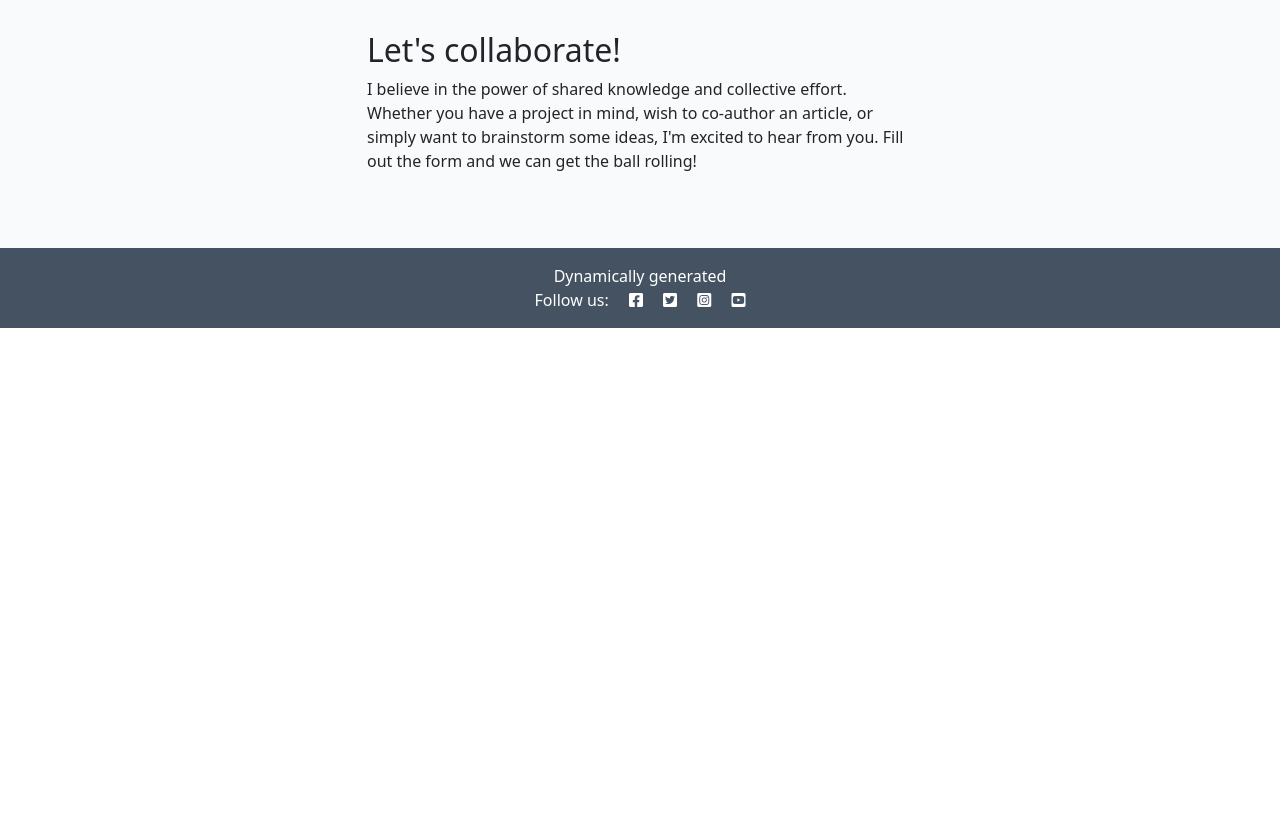
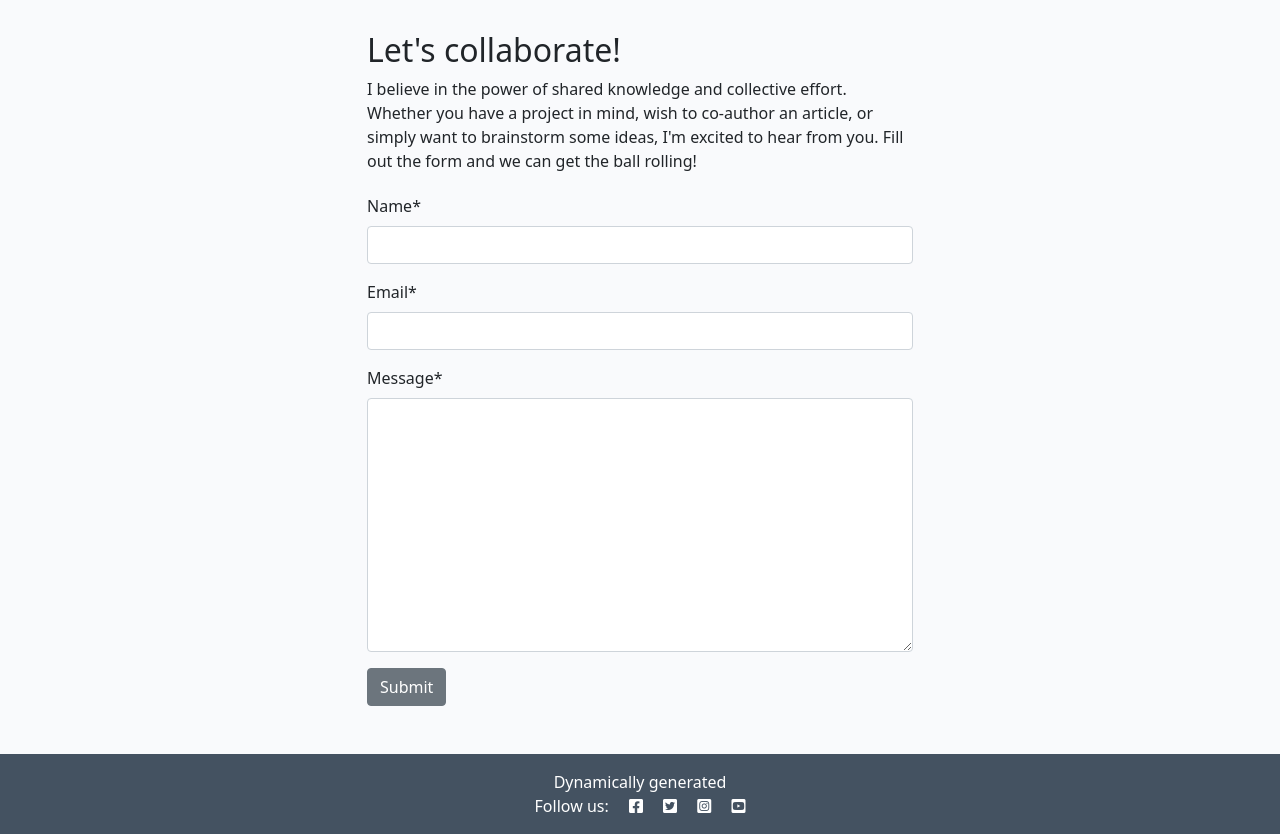
Before and after one commit to lowrycode/django-blog, a Django app: page /about/ in a window 1280 px wide. Shown: the part 472-1306 px from the top of the page. Before the commit the page ends 800 px from the top, so only its background shows below. Run offline with Django 4.2, Linux system fonts and the light colour scheme; tables that the repository leaves empty hold one stand-in row (values such as "Sample post"); some libraries are stand-ins or nearby versions.

Commit message:
Add Collaborate Form to about page

```diff
--- /dev/null
+++ b/about/forms.py
@@ -0,0 +1,8 @@
+from .models import CollaborateRequest
+from django import forms
+
+
+class CollaborateForm(forms.ModelForm):
+    class Meta:
+        model = CollaborateRequest
+        fields = ('name', 'email', 'message')
--- a/about/templates/about/about.html
+++ b/about/templates/about/about.html
@@ -1,5 +1,6 @@
 {% extends 'base.html' %}
 {% load static %}
+{% load crispy_forms_tags %}
 
 {% block content %}
 <div class="container mt-5">
@@ -30,6 +31,13 @@
 
             <!-- add your form here. Your submit button should
                                 have the classes of btn, btn-secondary -->
+            <form id="commentForm" method="post"
+            style="margin-top: 1.3em;">
+            {{ collaborate_form | crispy }}
+            {% csrf_token %}
+            <button id="submitButton" type="submit"
+                class="btn btn-secondary">Submit</button>
+            </form>
         </div>
     </div>
 </div>
--- a/about/views.py
+++ b/about/views.py
@@ -1,5 +1,6 @@
-from django.shortcuts import render, get_object_or_404
+from django.shortcuts import render
 from .models import About
+from .forms import CollaborateForm
 
 
 # Create your views here.
@@ -18,9 +19,13 @@ def about_detail(request):
     """
 
     about = About.objects.all().order_by('-updated_on').first()
+    collaborate_form = CollaborateForm()
 
     return render(
         request,
         "about/about.html",
-        {"about": about},
+        {
+            "about": about,
+            "collaborate_form": collaborate_form,
+        },
     )
```
